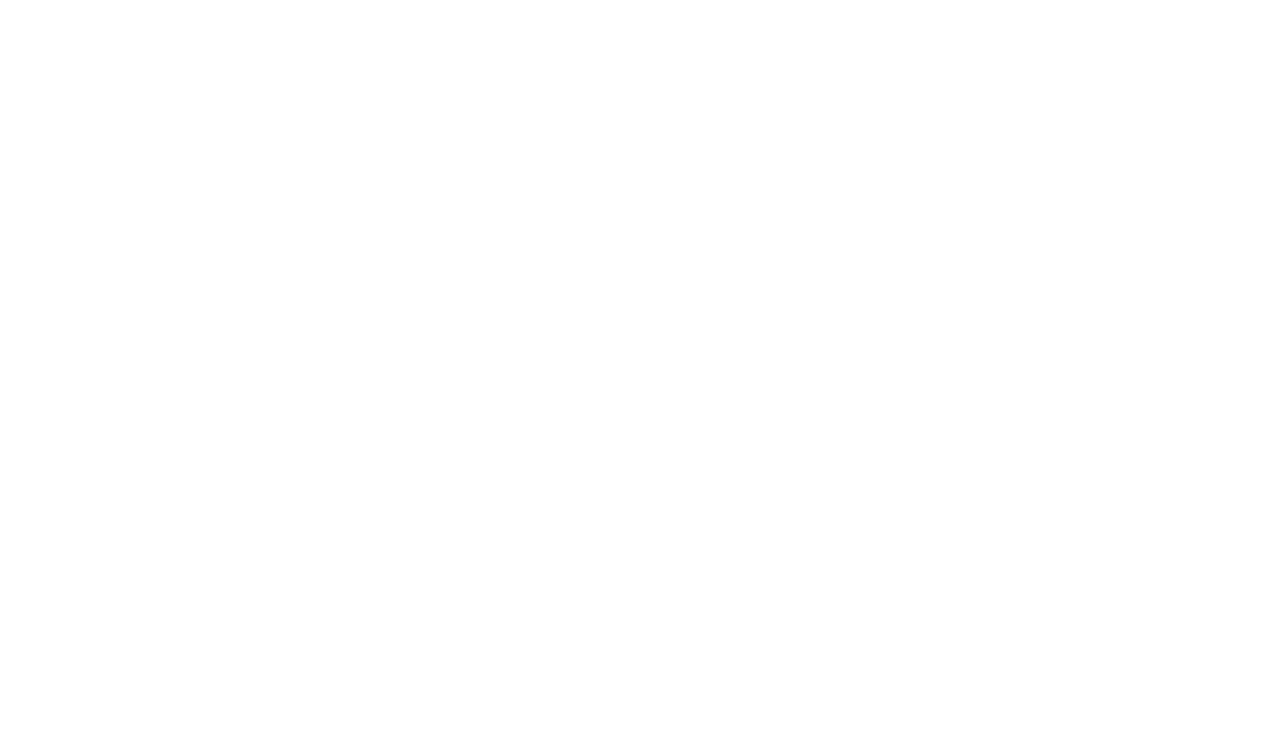
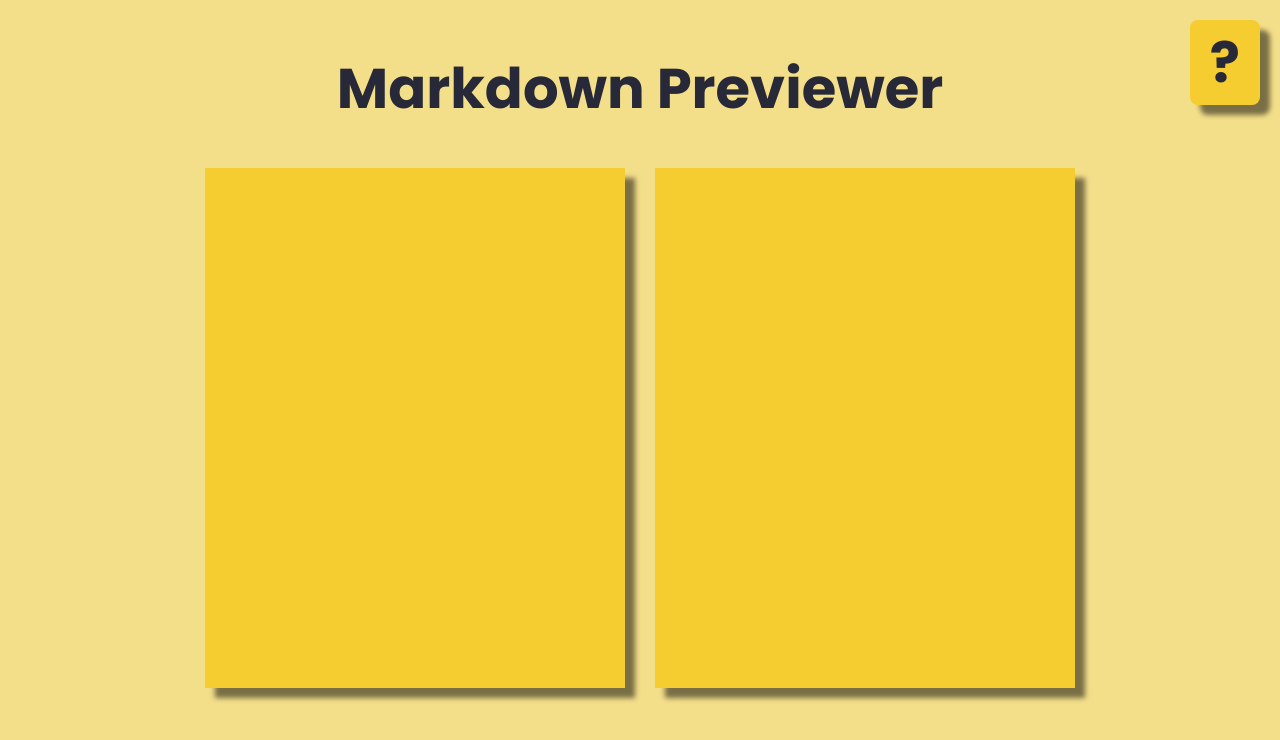
Before and after one commit to emrecan-balgun/markdown-previewer, a React (Create React App) app: page / in a window 1280 px wide. Shown: the top 740 px of the page. Built offline with nearby package versions, Linux system fonts and the light colour scheme.

Commit message:
add container files and refactor scss files

```diff
--- a/package.json
+++ b/package.json
@@ -9,6 +9,7 @@
     "node-sass": "^4.14.1",
     "react": "^17.0.2",
     "react-dom": "^17.0.2",
+    "react-markdown": "^7.1.1",
     "react-scripts": "4.0.3",
     "web-vitals": "^1.0.1"
   },
--- a/src/App.js
+++ b/src/App.js
@@ -1,9 +1,10 @@
-
+import Output from "./Container/Output";
+import './sass/main.scss'
 
 function App() {
   return (
     <>
-
+      <Output />
     </>
   );
 }
--- /dev/null
+++ b/src/Container/Header.js
@@ -0,0 +1,11 @@
+
+function Header() {
+    return (
+        <div className="header">
+            <h1 className="header__title">markdown previewer</h1>
+            <span className="header__icon">?</span>
+        </div>
+    )
+}
+
+export default Header
--- /dev/null
+++ b/src/Container/Output.js
@@ -0,0 +1,27 @@
+import { useState } from 'react'
+import Header from './Header'
+import ReactMarkDown from 'react-markdown';
+
+function Output() {
+    const [input, setInput] = useState();
+
+    return (
+        <>
+        <Header />
+        <div className="output">
+            <textarea
+                className="output__box"
+                value={input}
+                onChange={(e) => setInput(e.target.value)}
+            />
+
+            <ReactMarkDown
+                className="output__box"
+                children={input}
+            />
+        </div>
+        </>
+    )
+}
+
+export default Output
--- a/src/index.scss
+++ b/src/index.scss
@@ -0,0 +1,10 @@
+@import '../src/sass/base/typography';
+@import '../src/sass/Helpers/variables';
+@import '../src/sass//Helpers/mixins';
+
+html, body {
+  @include flexbox();
+  background-color: $first-color;
+  font-family: 'Poppins', sans-serif;
+  color: $second-color;
+}
--- a/src/sass/Helpers/_mixins.scss
+++ b/src/sass/Helpers/_mixins.scss
@@ -0,0 +1,6 @@
+@mixin flexbox($direction: row, $justify: center, $align: center){
+    display: flex;
+    flex-direction: $direction;
+    justify-content: $justify;
+    align-items: $align;
+}
--- a/src/sass/Helpers/_variables.scss
+++ b/src/sass/Helpers/_variables.scss
@@ -8,9 +8,11 @@
 // Color
 $white: #ffff;
 $black: #000;
-$first-color: #ee5a24;
-$second-color: #1e272e;
-$third-color: #111619;
+// $second-color: #1e272e;
+$first-color: #F3DE8A;
+$second-color: #272838;
+$third-color: #f5cd30;
+
 
 //Typography
 $mega-font-size: 3.5rem;
@@ -28,3 +30,4 @@
 $font-lighter: 400;
 
 $radius: 0.5rem;
+$shadow: 10px 10px 5px 0px rgba(0,0,0,0.50);
--- a/src/sass/layout/_header.scss
+++ b/src/sass/layout/_header.scss
@@ -0,0 +1,28 @@
+@import '../Helpers/variables';
+@import '../Helpers/mixins';
+
+.header {
+    @include flexbox();
+
+    &__title {
+        text-transform: capitalize;
+        font-size: $mega-font-size;
+    }
+
+    &__icon {
+        position: absolute;
+        right: 20px;
+        top: 20px;
+        padding: 0px 20px 0px 20px;
+        font-size: $mega-font-size;
+        font-weight: $font-bold;
+        background-color: $third-color;
+        border-radius: $radius;
+        box-shadow: $shadow;
+        transition: box-shadow 1s;
+
+        &:hover {
+            box-shadow: 5px 5px 5px 0px rgba(0,0,0,0.75);
+        }
+    }
+}
--- a/src/sass/layout/_output.scss
+++ b/src/sass/layout/_output.scss
@@ -0,0 +1,42 @@
+@import '../Helpers/variables';
+@import '../Helpers/mixins';
+
+.output {
+    @include flexbox();
+    gap: 30px;
+
+    &__box{
+        background-color: $third-color;
+        font-size: $mediumer-font-size;
+        padding: 10px;
+        height: 500px;
+        width: 400px;
+        box-shadow: $shadow;
+        border: none;
+        resize: none;
+
+        &:focus {
+            outline: none;
+        }
+
+        p {
+            overflow-wrap: break-word;
+        }
+    }
+
+    // &__box {
+    //     background-color: $third-color;
+    //     font-size: $mediumer-font-size;
+    //     padding: 10px;
+    //     height: 500px;
+    //     width: 400px;
+    //     box-shadow: $shadow;
+    //     border: none;
+    //     resize: none;
+
+    //     p {
+    //         margin-top: -5px;
+    //         overflow-wrap: break-word;
+    //     }
+    // }
+}
```
Also changed, not shown: 1 other file (tests, documents, lock files or other folders).
